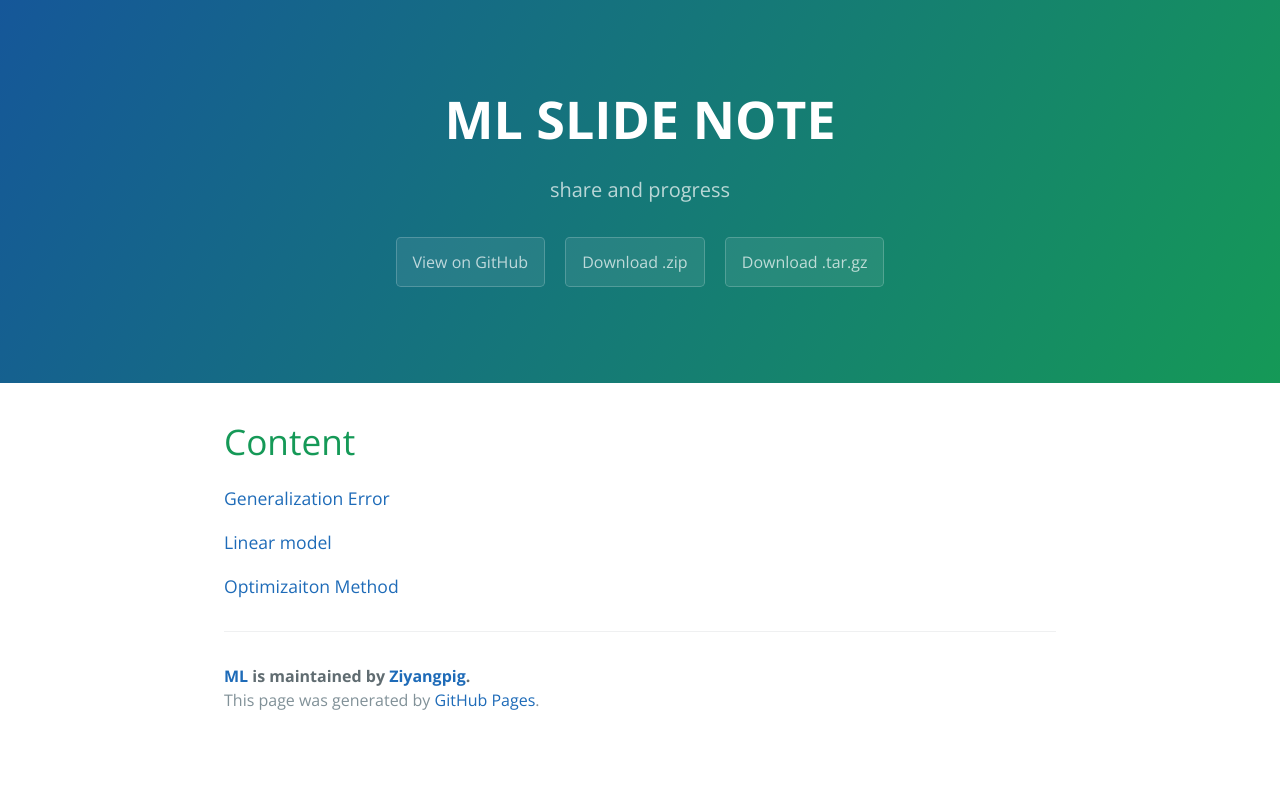
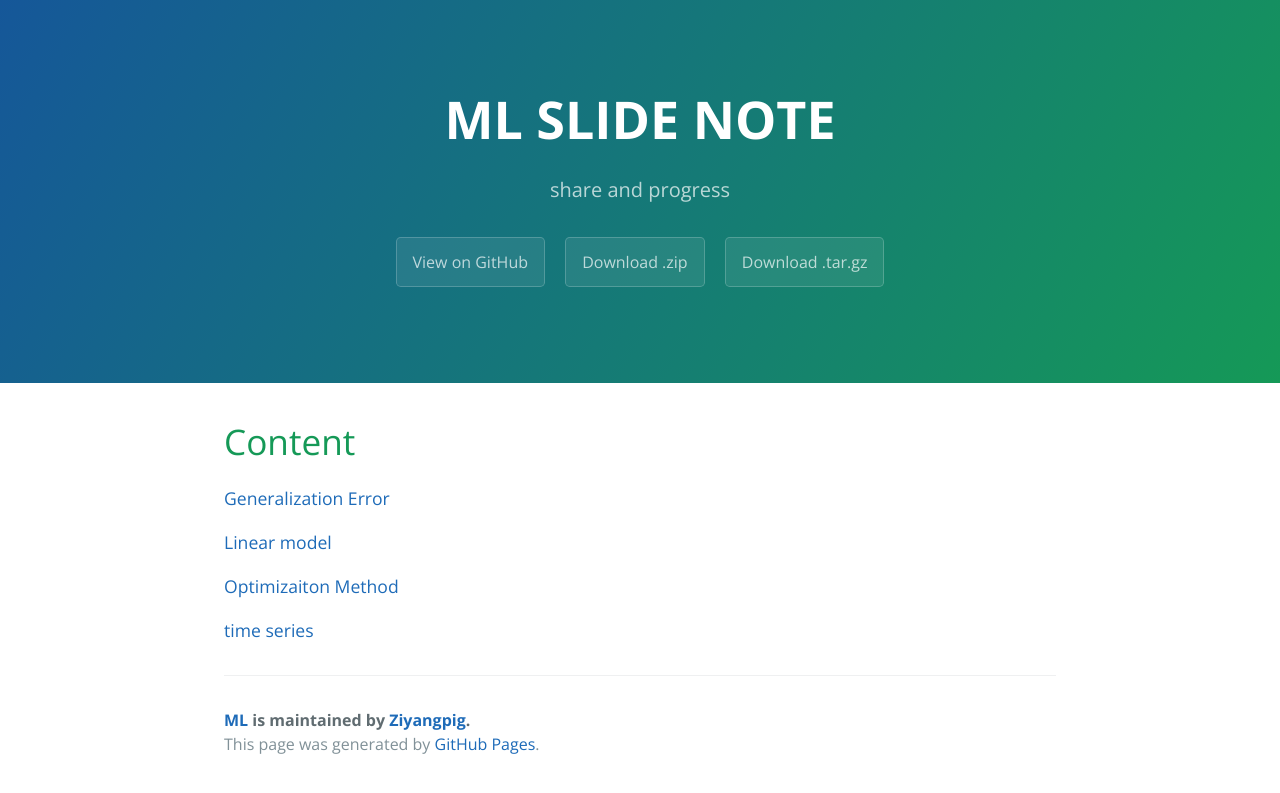
Before and after one commit to Ziyangpig/ML, a Jekyll site: the page built from index.md, in a window 1280 px wide. Shown: the top 793 px of the page. Built offline with Jekyll 4.4.1, drawn with Linux system fonts in a browser that asks for light colours; our own code applies the rules of GitHub Pages for plain Markdown files.

Commit message:
Update index.md

```diff
--- a/index.md
+++ b/index.md
@@ -10,3 +10,5 @@ title: ML SLIDE NOTE
 [Linear model](./Linear model.html)
 
 [Optimizaiton Method](./Optimization Algorithm.md)
+
+[time series](./time series.md)
```
